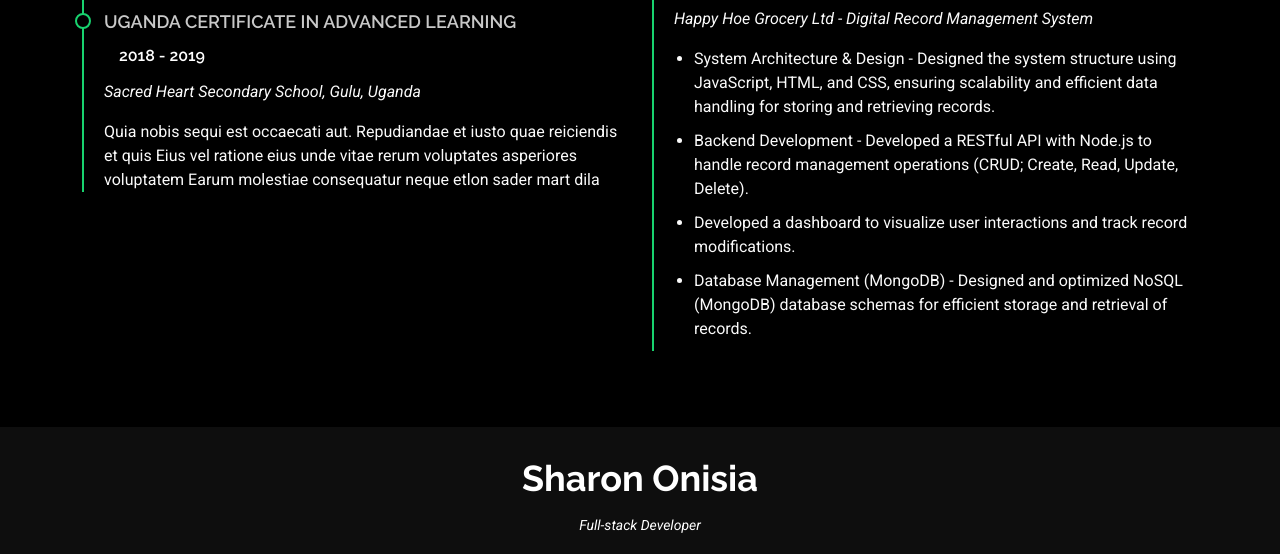
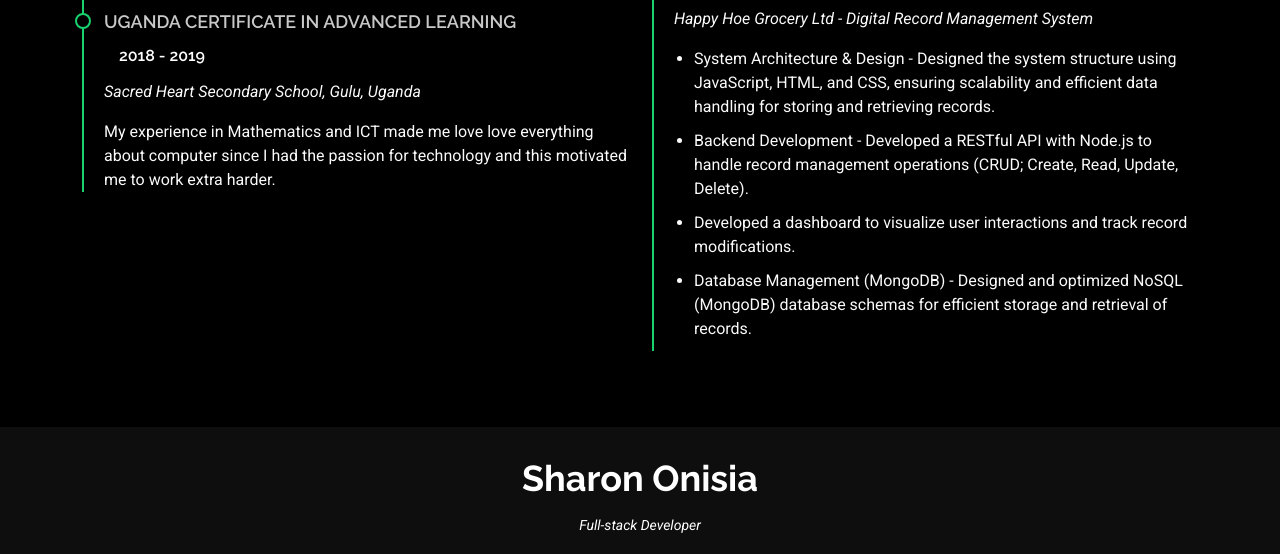
Before and after one commit to sharononisia/Sharononisia-portfolio, a plain HTML site: page Personal/resume.html in a window 1280 px wide. Shown: the part 969-1523 px from the top of the page. Drawn offline with Linux system fonts and the light colour scheme.

Commit message:
Edited the resume section on the education

```diff
--- a/Personal/resume.html
+++ b/Personal/resume.html
@@ -136,7 +136,7 @@
                <h4> Uganda Certificate In Advanced Learning</h4>
               <h5>2018 - 2019</h5>
               <p><em>Sacred Heart Secondary School, Gulu, Uganda</em></p>
-              <p>Quia nobis sequi est occaecati aut. Repudiandae et iusto quae reiciendis et quis Eius vel ratione eius unde vitae rerum voluptates asperiores voluptatem Earum molestiae consequatur neque etlon sader mart dila</p>
+              <p>My experience in Mathematics and ICT made me love love everything about computer since I had the passion for technology and this motivated me to work extra harder.</p>
             </div><!-- Edn Resume Item -->
 
           </div>
```
